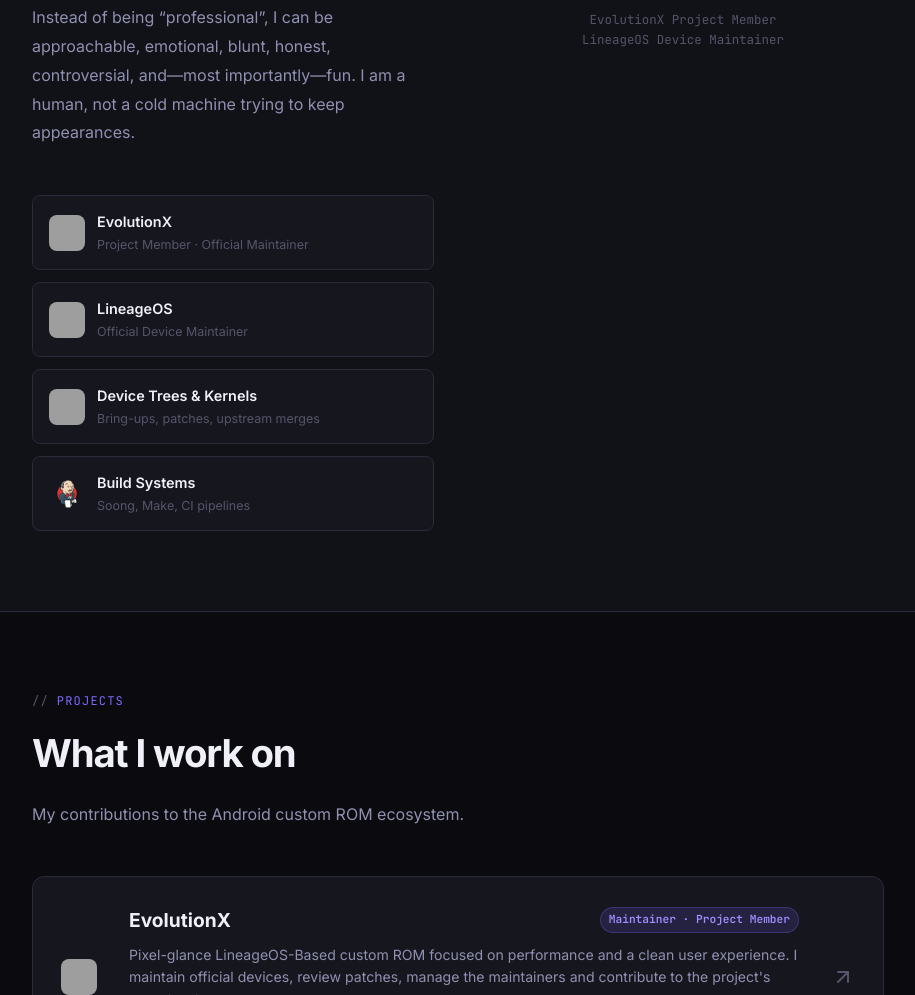
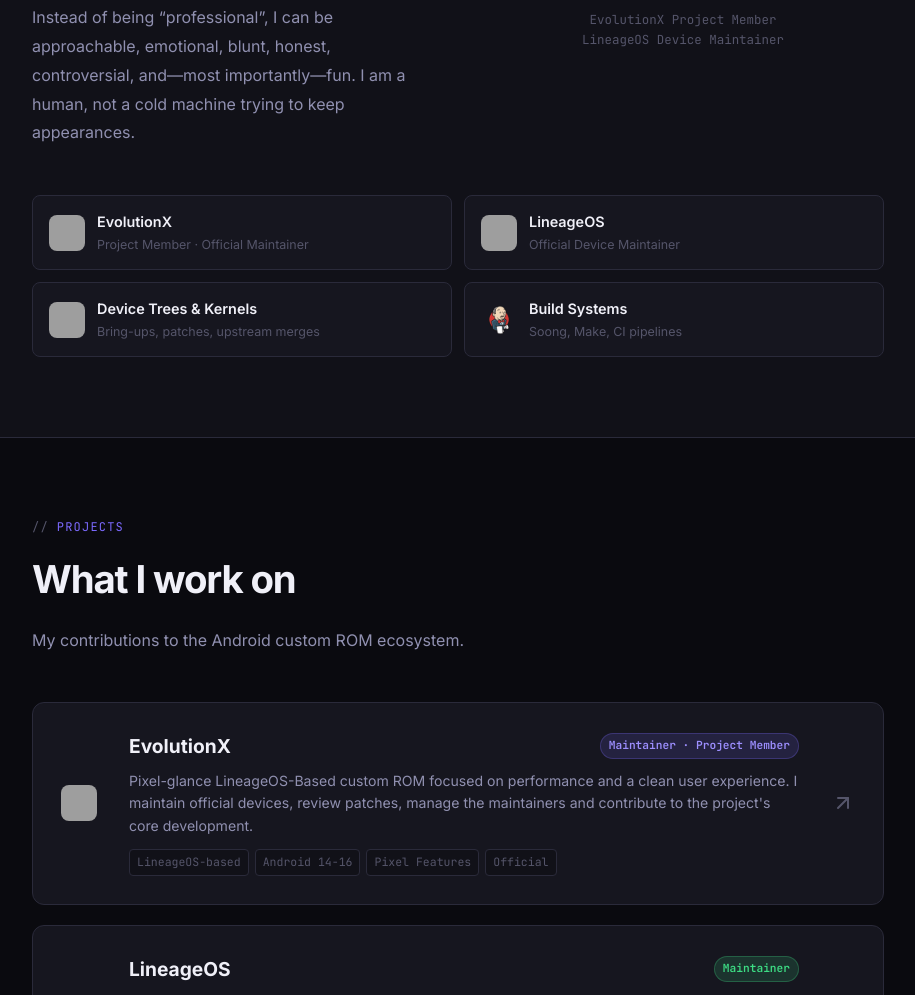
Before and after one commit to onelots-org/www, a plain HTML site: page index.html in a window 1280 px wide. Shown: the part 1252-2247 px from the top of the page, without its empty margins (182-1097 px from the left). Drawn offline with Linux system fonts and the light colour scheme; grey boxes are pictures that could not be loaded.

Commit message:
www: index: Lay the info cards out across the About section
Change-Id: I4e3ef3f4efd74bd2288be2ce78215435371f4afc
Signed-off-by: Onelots <onelots@lineageos.org>

```diff
--- a/css/style.css
+++ b/css/style.css
@@ -628,8 +628,9 @@ nav ul a.active {
    INFO ITEMS (skills, etc)
 ============================================ */
 .info-list {
-    display: flex;
-    flex-direction: column;
+    grid-column: 1 / -1;
+    display: grid;
+    grid-template-columns: repeat(auto-fit, minmax(300px, 1fr));
     gap: 12px;
 }
 
```
